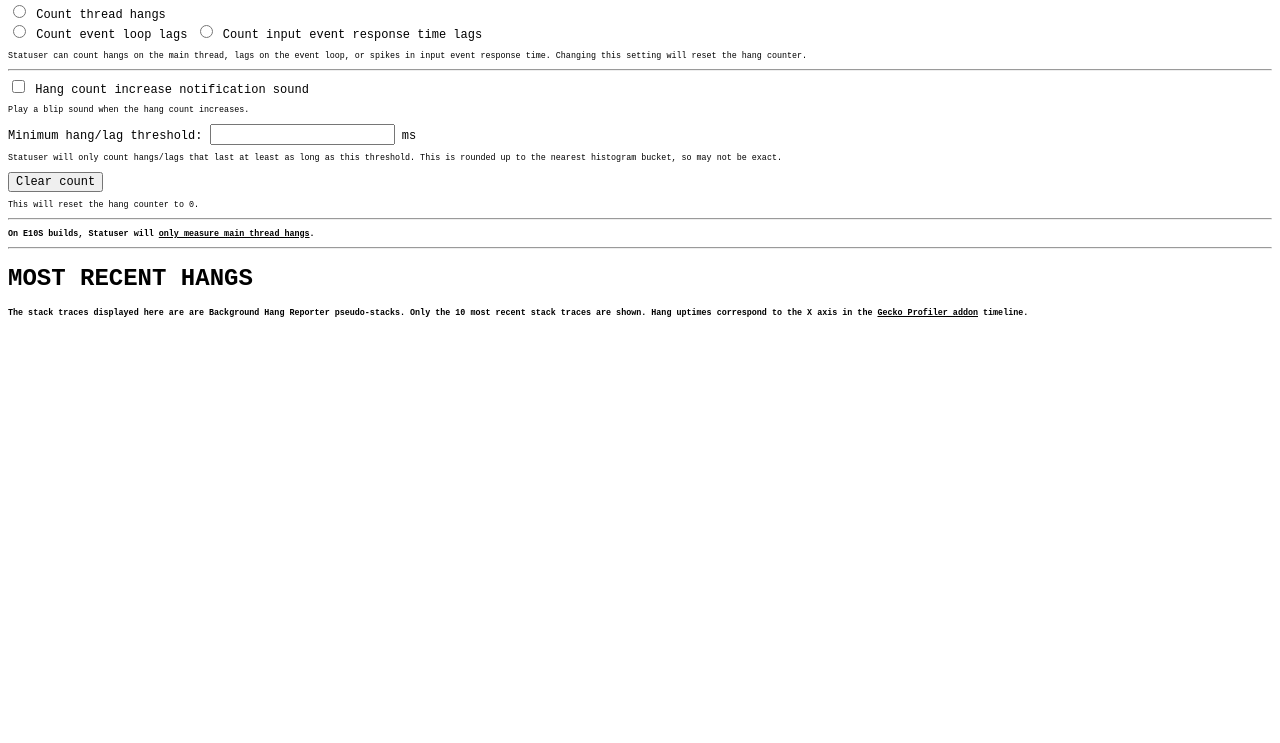
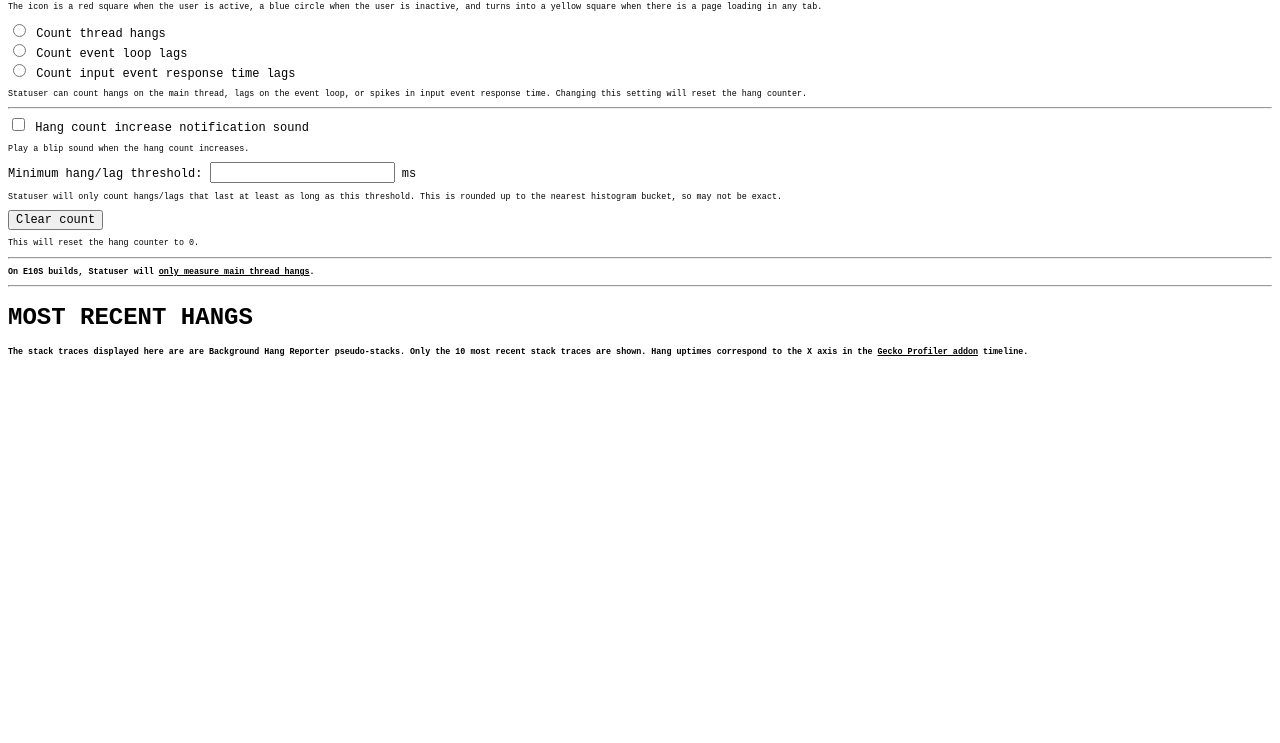
Before and after one commit to chutten/statuser, a website: page data/panel.html in a window 1280 px wide. Shown: the part 57-800 px from the top of the page. Drawn offline with Linux system fonts and the light colour scheme.

Commit message:
Slight tweaks to the panel, in response to confusion over modes and icons

```diff
--- a/data/panel.html
+++ b/data/panel.html
@@ -81,9 +81,10 @@
 <body>
   <div id="warningBanner">WARNING</div>
   <h1>STATUSER SETTINGS</h1>
+  <p class="description">The icon is a red square when the user is active, a blue circle when the user is inactive, and turns into a yellow square when there is a page loading in any tab.</p>
   <div>
     <label><input type="radio" name="mode" id="countThreadHangs" /> Count thread hangs</label><br>
-    <label><input type="radio" name="mode" id="countEventLoopLags" /> Count event loop lags</label>
+    <label><input type="radio" name="mode" id="countEventLoopLags" /> Count event loop lags</label><br>
     <label><input type="radio" name="mode" id="countInputEventResponseLags" /> Count input event response time lags</label>
     <p class="description">Statuser can count hangs on the main thread, lags on the event loop, or spikes in input event response time. Changing this setting will reset the hang counter.</p>
   </div>
```
